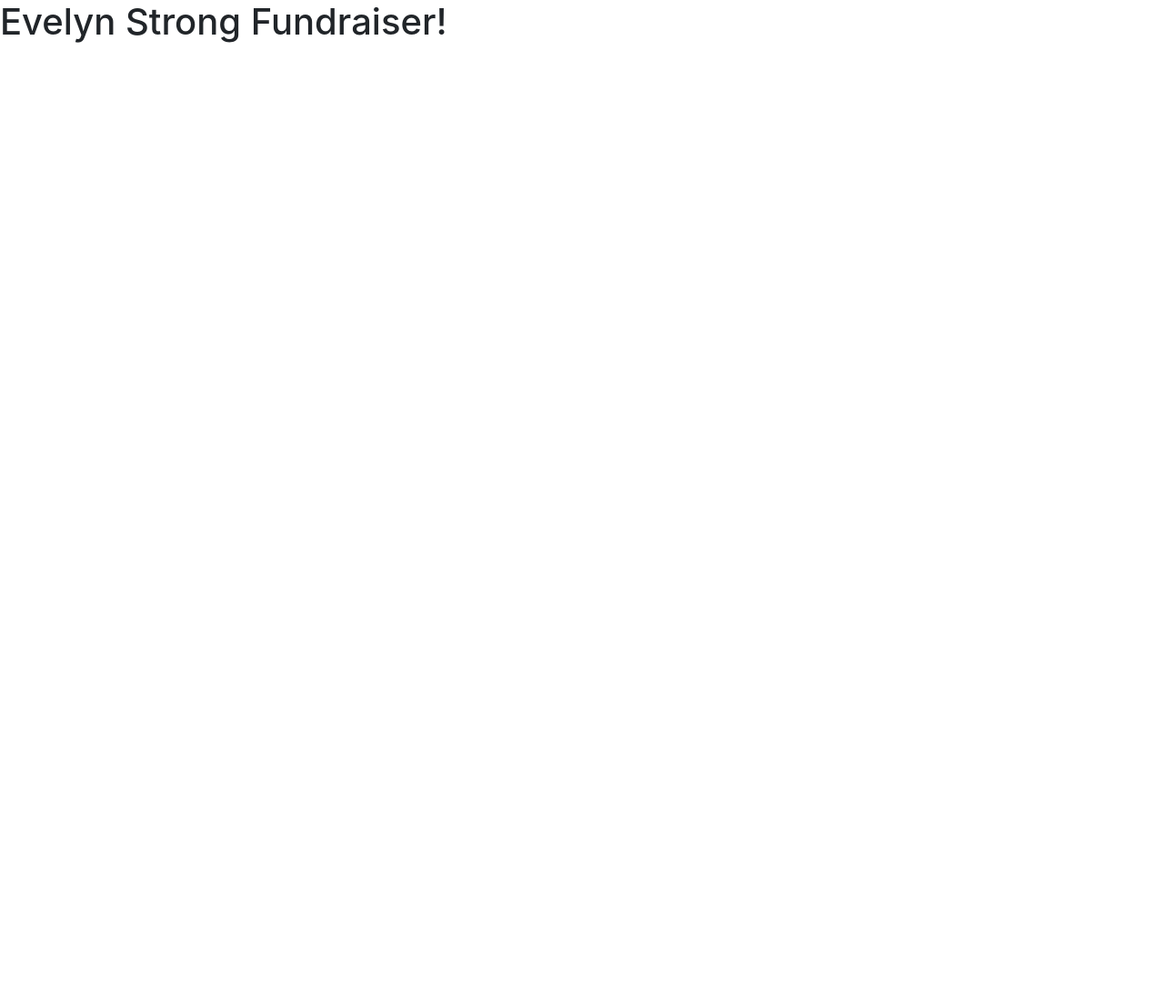
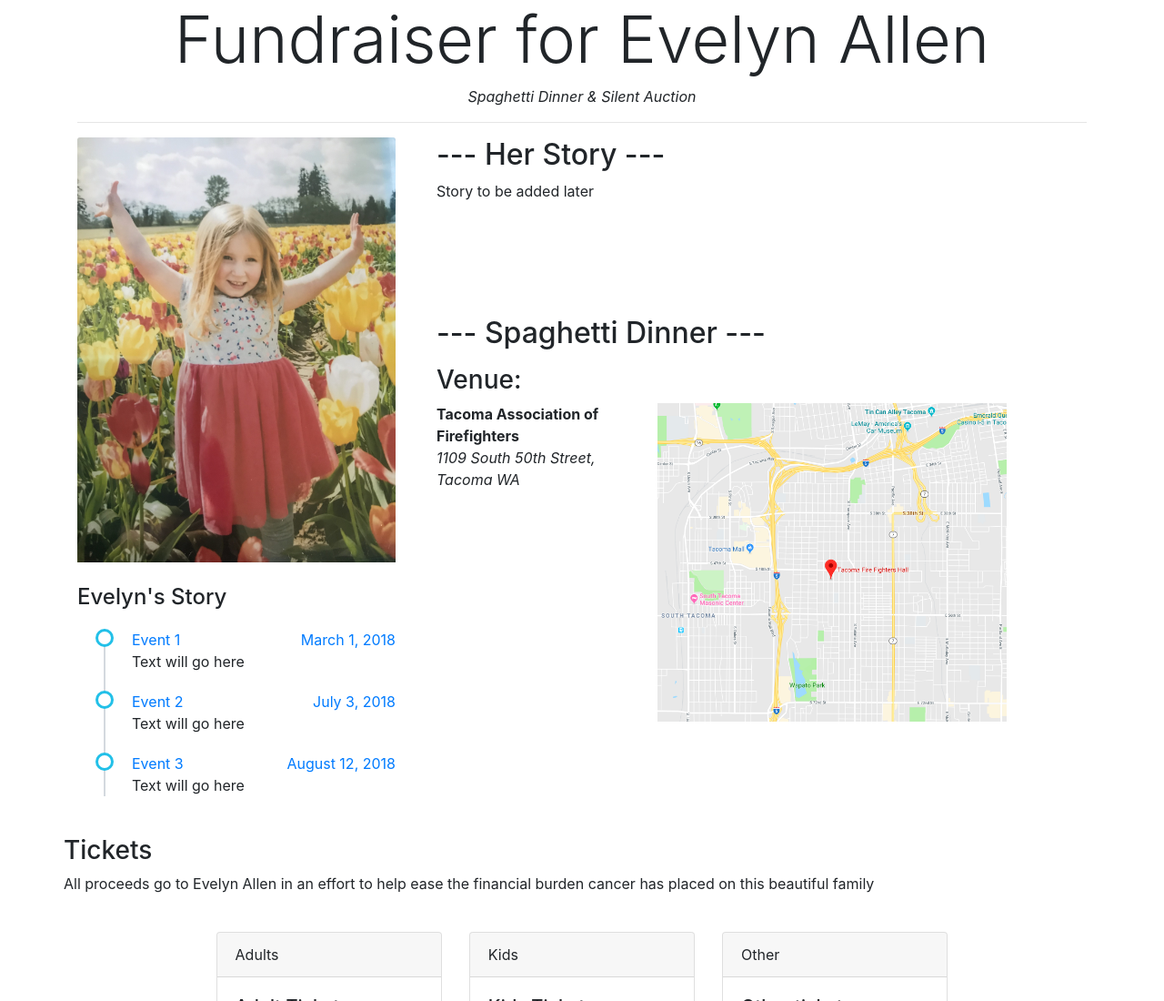
Before and after one commit to evelynstrong/evelynstrong.github.io, a plain HTML site: page index.html in a window 1280 px wide. Shown: the top 1100 px of the page at 91% size. Before the commit the page ends 800 px from the top, so only its background shows below. Drawn offline with nearby package versions, Linux system fonts and the light colour scheme.

Commit message:
add pictures/formatting/location

```diff
--- a/index.html
+++ b/index.html
@@ -1,22 +1,239 @@
-<!doctype html>
+<!DOCTYPE html>
 <html lang="en">
+
 <head>
   <!-- Required meta tags -->
-    <meta charset="utf-8">
-    <meta name="viewport" content="width=device-width, initial-scale=1, shrink-to-fit=no">
+  <meta charset="utf-8" />
+  <meta name="viewport" content="width=device-width, initial-scale=1, shrink-to-fit=no" />
 
   <!-- Bootstrap CSS -->
-    <link rel="stylesheet" href="https://stackpath.bootstrapcdn.com/bootstrap/4.3.1/css/bootstrap.min.css" integrity="sha384-ggOyR0iXCbMQv3Xipma34MD+dH/1fQ784/j6cY/iJTQUOhcWr7x9JvoRxT2MZw1T" crossorigin="anonymous">
+  <link rel="stylesheet" href="https://stackpath.bootstrapcdn.com/bootstrap/4.3.1/css/bootstrap.min.css"
+    integrity="sha384-ggOyR0iXCbMQv3Xipma34MD+dH/1fQ784/j6cY/iJTQUOhcWr7x9JvoRxT2MZw1T" crossorigin="anonymous" />
 
-    <title>Evelyn Strong!</title>
+  <!-- timeline css -->
+  <style>
+    ul.timeline {
+      list-style-type: none;
+      position: relative;
+    }
+
+    ul.timeline:before {
+      content: " ";
+      background: #d4d9df;
+      display: inline-block;
+      position: absolute;
+      left: 29px;
+      width: 2px;
+      height: 100%;
+      z-index: 400;
+    }
+
+    ul.timeline>li {
+      margin: 20px 0;
+      padding-left: 20px;
+    }
+
+    ul.timeline>li:before {
+      content: " ";
+      background: white;
+      display: inline-block;
+      position: absolute;
+      border-radius: 50%;
+      border: 3px solid #22c0e8;
+      left: 20px;
+      width: 20px;
+      height: 20px;
+      z-index: 400;
+    }
+  </style>
+  <!-- end timeline css-->
+
+  <title>Fundraiser for Evelyn Allen</title>
 </head>
+
 <body>
-    <h1>Evelyn Strong Fundraiser!</h1>
+  <div class="container">
+    <div style="text-align: center;">
+      <h1 class="display-3">Fundraiser for Evelyn Allen</h1>
+      <span><i>Spaghetti Dinner & Silent Auction</i></span>
+    </div>
+    <hr />
+    <div class="row">
+      <!-- Start Left -->
+      <div class="col-md-4">
+        <img src="img/caring-bridge-evelyn.jpeg" class="card-img-top" alt="caringbridge" />
+
+        <br /><br />
+
+        <!-- Start Timeline -->
+        <h4>Evelyn's Story</h4>
+        <ul class="timeline">
+          <li>
+            <a target="_blank" href="#">Event 1</a>
+            <a href="#" class="float-right">March 1, 2018</a>
+            <p>
+              Text will go here
+            </p>
+          </li>
+          <li>
+            <a target="_blank" href="#">Event 2</a>
+            <a href="#" class="float-right">July 3, 2018</a>
+            <p>
+              Text will go here
+            </p>
+          </li>
+          <li>
+            <a target="_blank" href="#">Event 3</a>
+            <a href="#" class="float-right">August 12, 2018</a>
+            <p>
+              Text will go here
+            </p>
+          </li>
+        </ul>
+        <!-- End Timeline -->
+      </div>
+
+      <!-- End Left Image -->
+      <!-- Start Right Body -->
+      <div class="col-md-8">
+        <!-- Her Story -->
+        <div class="col-md-12" style="margin-bottom: 125px;">
+          <h2>--- Her Story ---</h2>
+          <p>
+            Story to be added later
+          </p>
+        </div>
+        <!-- End Her Story -->
+
+        <!-- Spagetti Dinner -->
+        <div class="col-md-12" style="margin-bottom: 125px;">
+          <h2>--- Spaghetti Dinner ---</h2>
+          <p>
+            <h3>Venue: </h3>
+            <div class="row">
+
+              <div class="col-md-4">
+                <b>Tacoma Association of Firefighters</b>
+                <br />
+                <i>1109 South 50th Street, Tacoma WA</i>
+              </div>
+              <div class="col-md-8">
+                <a href="https://www.google.com/maps/place/Tacoma+Fire+Fighters+Hall/@47.2120212,-122.4513349,17z/data=!3m1!4b1!4m5!3m4!1s0x5490ffe42dd92d0d:0xb55987c6d9b47a1c!8m2!3d47.2120176!4d-122.4491409"
+                  target="_blank">
+                  <img src="img/venue-map.png" style="height: 350px;" />
+                </a>
+              </div>
+            </div>
+          </p>
+        </div>
+        <!-- End Right Body -->
+      </div>
+
+      <!-- Tickets -->
+      <div class="container" style="margin-bottom: 25px;">
+        <div class="row">
+          <h3>Tickets</h3>
+        </div>
+        <div class="row">
+          <p>All proceeds go to Evelyn Allen in an effort to help ease the
+            financial burden cancer has placed on this beautiful family</p>
+        </div>
+      </div>
+
+      <div class="row" style="float: none; margin: 0 auto;">
+        <div class="col-md-4" style="width: 450px;">
+          <div class="card">
+            <div class="card-header">
+              Adults
+            </div>
+            <div class="card-body">
+              <h5 class="card-title">Adult Tickets</h5>
+              <p class="card-text">$25</p>
+              <a href="#" class="btn btn-primary">Buy</a>
+            </div>
+          </div>
+        </div>
+        <div class="col-md-4">
+          <div class="card">
+            <div class="card-header">
+              Kids
+            </div>
+            <div class="card-body">
+              <h5 class="card-title">Kids Tickets</h5>
+              <p class="card-text">11 + Under free!</p>
+              <a href="#" class="btn btn-info">Free</a>
+            </div>
+          </div>
+        </div>
+        <div class="col-md-4">
+          <div class="card">
+            <div class="card-header">
+              Other
+            </div>
+            <div class="card-body">
+              <h5 class="card-title">Other tickets</h5>
+              <p class="card-text">Donations!</p>
+              <a href="#" class="btn btn-warning">You choose!</a>
+            </div>
+          </div>
+        </div>
+      </div>
+      <!-- End Tickets -->
+    </div>
+    <!-- End Spagetti Dinner -->
+
+    <br /><br /><br />
+    <!-- Raffle/Entertainment -->
+    <div class=" col-md-12" style="margin-bottom: 125px;">
+      <h2>--- Raffle/Entertainment ---</h2>
+      <p>
+        Several Auction Items will be available:
+        <ul>
+          <li>Sounders Package</li>
+          <li>Seahawks Basket</li>
+          <li>Other</li>
+        </ul>
+      </p>
+      <br /><br />
+      <p>
+        <div class="row">
+          <div class="col-md-4">
+            <br />
+            <img src="img/tjh-facebook.png" style="width: 150px;"><br />
+            <a href="https://www.facebook.com/TaylorJohnHardin/">Facebook</a><br />
+          </div>
+          <div class="col-md-8">
+            <p>Entertainment will be provided by Local Celebrity Taylor John Hardin</p>
+          </div>
+        </div>
+      </p>
+      <hr />
+      <p>
+        Additional donations can be made here: <a href="#">JJ's Link</a>
+      </p>
+    </div>
+    <!-- End Raffle/Entertainment -->
+
+
+    <p></p>
+    <div class="row">
+      <div class="col-md-12" style="border: 1px solid black;">
+        Additional text at bottom
+      </div>
+    </div>
+  </div>
 
   <!-- Optional JavaScript -->
   <!-- jQuery first, then Popper.js, then Bootstrap JS -->
-    <script src="https://code.jquery.com/jquery-3.3.1.slim.min.js" integrity="sha384-q8i/X+965DzO0rT7abK41JStQIAqVgRVzpbzo5smXKp4YfRvH+8abtTE1Pi6jizo" crossorigin="anonymous"></script>
-    <script src="https://cdnjs.cloudflare.com/ajax/libs/popper.js/1.14.7/umd/popper.min.js" integrity="sha384-UO2eT0CpHqdSJQ6hJty5KVphtPhzWj9WO1clHTMGa3JDZwrnQq4sF86dIHNDz0W1" crossorigin="anonymous"></script>
-    <script src="https://stackpath.bootstrapcdn.com/bootstrap/4.3.1/js/bootstrap.min.js" integrity="sha384-JjSmVgyd0p3pXB1rRibZUAYoIIy6OrQ6VrjIEaFf/nJGzIxFDsf4x0xIM+B07jRM" crossorigin="anonymous"></script>
+  <script src="https://code.jquery.com/jquery-3.3.1.slim.min.js"
+    integrity="sha384-q8i/X+965DzO0rT7abK41JStQIAqVgRVzpbzo5smXKp4YfRvH+8abtTE1Pi6jizo"
+    crossorigin="anonymous"></script>
+  <script src="https://cdnjs.cloudflare.com/ajax/libs/popper.js/1.14.7/umd/popper.min.js"
+    integrity="sha384-UO2eT0CpHqdSJQ6hJty5KVphtPhzWj9WO1clHTMGa3JDZwrnQq4sF86dIHNDz0W1"
+    crossorigin="anonymous"></script>
+  <script src="https://stackpath.bootstrapcdn.com/bootstrap/4.3.1/js/bootstrap.min.js"
+    integrity="sha384-JjSmVgyd0p3pXB1rRibZUAYoIIy6OrQ6VrjIEaFf/nJGzIxFDsf4x0xIM+B07jRM"
+    crossorigin="anonymous"></script>
 </body>
+
 </html>
```
Also changed, not shown: img/caring-bridge-evelyn.jpeg (added), img/tjh-facebook.png (added), img/venue-map.png (added). Lines whose indentation alone changed are shown as unchanged.
